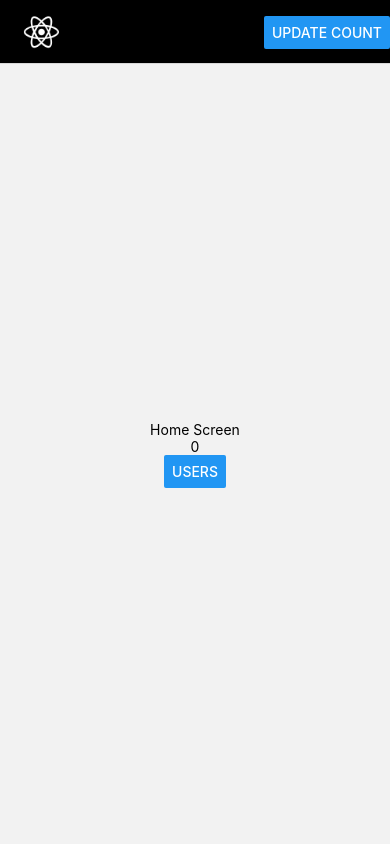
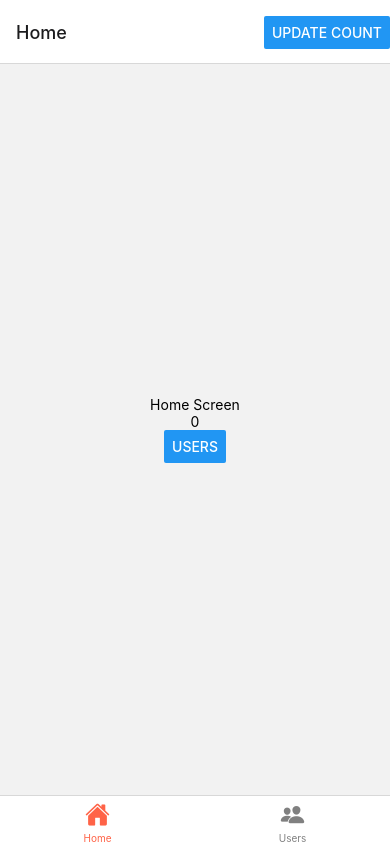
Before and after one commit to sadikcantuluk/ReactNativeNavigation, a React Native app: screen / in a window 390 px wide. Built offline with nearby package versions, Linux system fonts and the light colour scheme.

Commit message:
Tab Navigation codded

```diff
--- a/App.js
+++ b/App.js
@@ -1,7 +1,9 @@
 import * as React from "react";
-import { View, Text,Button } from "react-native";
+import { View, Text, Button } from "react-native";
 import { NavigationContainer } from "@react-navigation/native";
+import { createBottomTabNavigator } from "@react-navigation/bottom-tabs";
 import { createNativeStackNavigator } from "@react-navigation/native-stack";
+import Ionicons from "react-native-vector-icons/Ionicons";
 
 //Screens
 import HomeScreen from "./src/screens/Home";
@@ -9,50 +11,62 @@ import UsersScreen from "./src/screens/Users";
 import UserDetail from "./src/screens/UserDetail/UserDetail";
 import HeaderLogo from "./src/components/HeaderStyle";
 
-const Stack = createNativeStackNavigator();
+const Tab = createBottomTabNavigator();
+
+const HomeStack = createNativeStackNavigator();
+
+function HomeStackScreen() {
+  return (
+    <HomeStack.Navigator>
+      <HomeStack.Screen name="Home" component={HomeScreen} />
+    </HomeStack.Navigator>
+  );
+}
+
+const UsersStack = createNativeStackNavigator();
+
+function UsersStackScreen() {
+  return (
+    <UsersStack.Navigator>
+      <UsersStack.Screen name="Users" component={UsersScreen} />
+      <UsersStack.Screen name="UserDetail" component={UserDetail} />
+    </UsersStack.Navigator>
+  );
+}
 
 function App() {
   return (
     <NavigationContainer>
-      <Stack.Navigator
-        initialRouteName="Home"
-        screenOptions={{
-          headerStyle: {
-            backgroundColor: "black",
+      <Tab.Navigator
+        screenOptions={({ route }) => ({
+          headerShown: false,
+          tabBarIcon: ({ focused, color, size }) => {
+            let iconName;
+
+            if (route.name === "Home") {
+              iconName = "home";
+            } else if (route.name === "Users") {
+              iconName = "people";
+            }
+
+            // You can return any component that you like here!
+            return <Ionicons name={iconName} size={size} color={color} />;
           },
-          headerTintColor: "white",
-          headerTitleStyle: {
-            fontSize: 32,
-            fontWeight: "bold",
-          },
-        }}
+          tabBarActiveTintColor: "tomato",
+          tabBarInactiveTintColor: "gray",
+        })}
       >
-        <Stack.Screen
+        <Tab.Screen
           name="Home"
-          component={HomeScreen}
-          options={{
-            title: "Anasayfa",
-            headerTitle: (props) => <HeaderLogo {...props} />,
-            headerRight: () => (
-              <Button title="Update count" />
-            )
-          }}
+          component={HomeStackScreen}
+          options={{ title: "Home" }}
         />
-
-        <Stack.Screen
+        <Tab.Screen
           name="Users"
-          component={UsersScreen}
-          options={{
-            title: "Kullanıcılar",
-          }}
+          component={UsersStackScreen}
+          options={{ title: "Users" }}
         />
-
-        <Stack.Screen
-          name="UserDetail"
-          component={UserDetail}
-          options={({ route }) => ({ title: route.params.name })}
-        />
-      </Stack.Navigator>
+      </Tab.Navigator>
     </NavigationContainer>
   );
 }
--- a/package.json
+++ b/package.json
@@ -9,8 +9,11 @@
     "web": "expo start --web"
   },
   "dependencies": {
+    "@expo/vector-icons": "^13.0.0",
+    "@react-navigation/bottom-tabs": "^6.5.8",
     "@react-navigation/native": "^6.1.7",
     "@react-navigation/native-stack": "^6.9.13",
+    "directory": "^0.1.0",
     "expo": "~49.0.8",
     "expo-status-bar": "~1.6.0",
     "react": "18.2.0",
```
Also changed, not shown: 1 other file (tests, documents, lock files or other folders).
